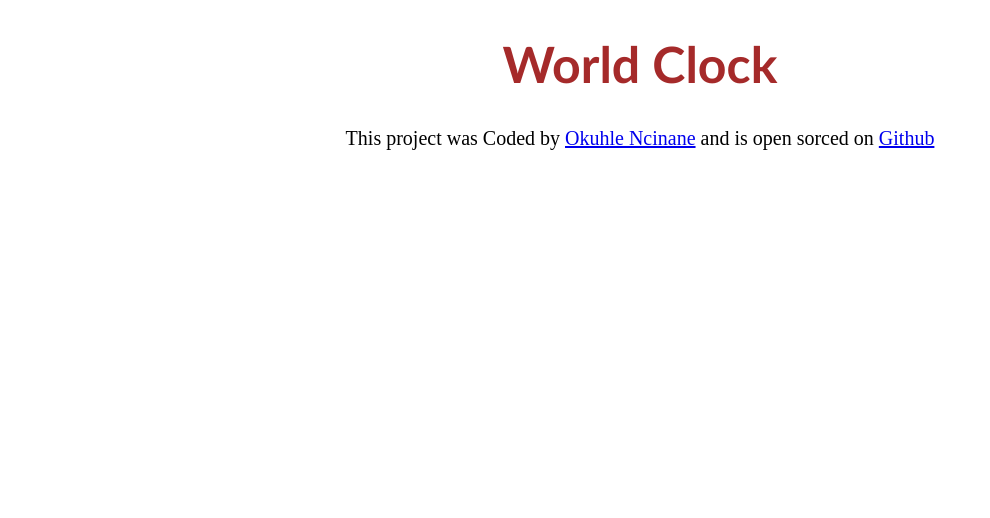
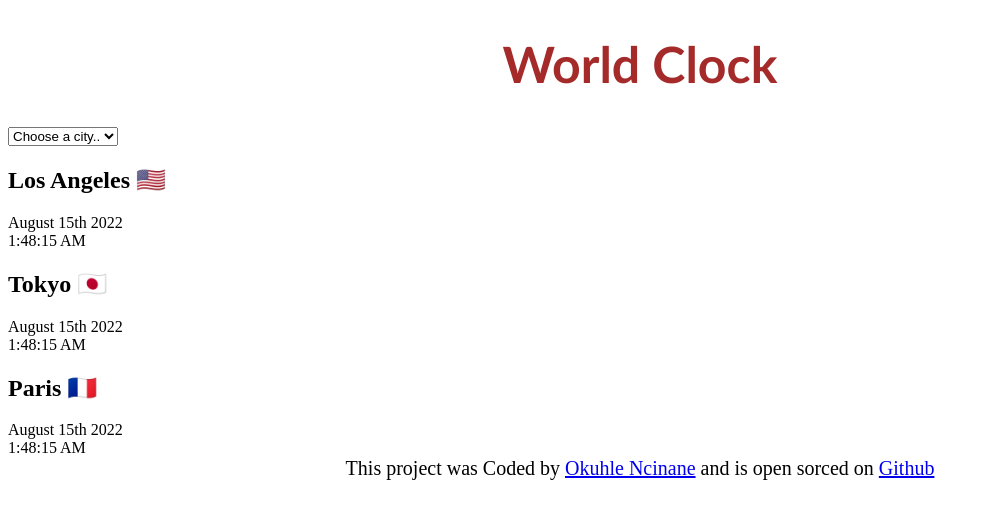
Before and after one commit to okuhlencinane/World-Time-Zones, a plain HTML site: page index.html in a window 1280 px wide. Shown: the whole page, without its empty margins (0-990 px from the left). Drawn offline with Linux system fonts and the light colour scheme.

Commit message:
added a new select element

```diff
--- a/index.html
+++ b/index.html
@@ -10,6 +10,29 @@
     <h1>
         World Clock
     </h1>
+      <select>
+        <option value="">Choose a city..</option>
+        <option value="">London</option>
+        <option value="">Los Angeles</option>
+        <option value="">Toyko</option>
+      </select>
+
+      <div class="city">
+        <h2>Los Angeles 🇺🇸</h2>
+        <div class="date">August 15th 2022</div>
+        <div class="time">1:48:15 AM</div>
+      </div>
+      <div class="city">
+        <h2>Tokyo 🇯🇵</h2>
+        <div class="date">August 15th 2022</div>
+        <div class="time">1:48:15 AM</div>
+      </div>
+      <div class="city">
+        <h2>Paris 🇫🇷</h2>
+        <div class="date">August 15th 2022</div>
+        <div class="time">1:48:15 AM</div>
+      </div>
+    </div>
     <footer>
      This project was Coded by <a href="https://github.com/okuhlencinane" >Okuhle Ncinane</a>
      and is open sorced on <a href="https://github.com/okuhlencinane/World-Time-Zones">Github </a>
```
